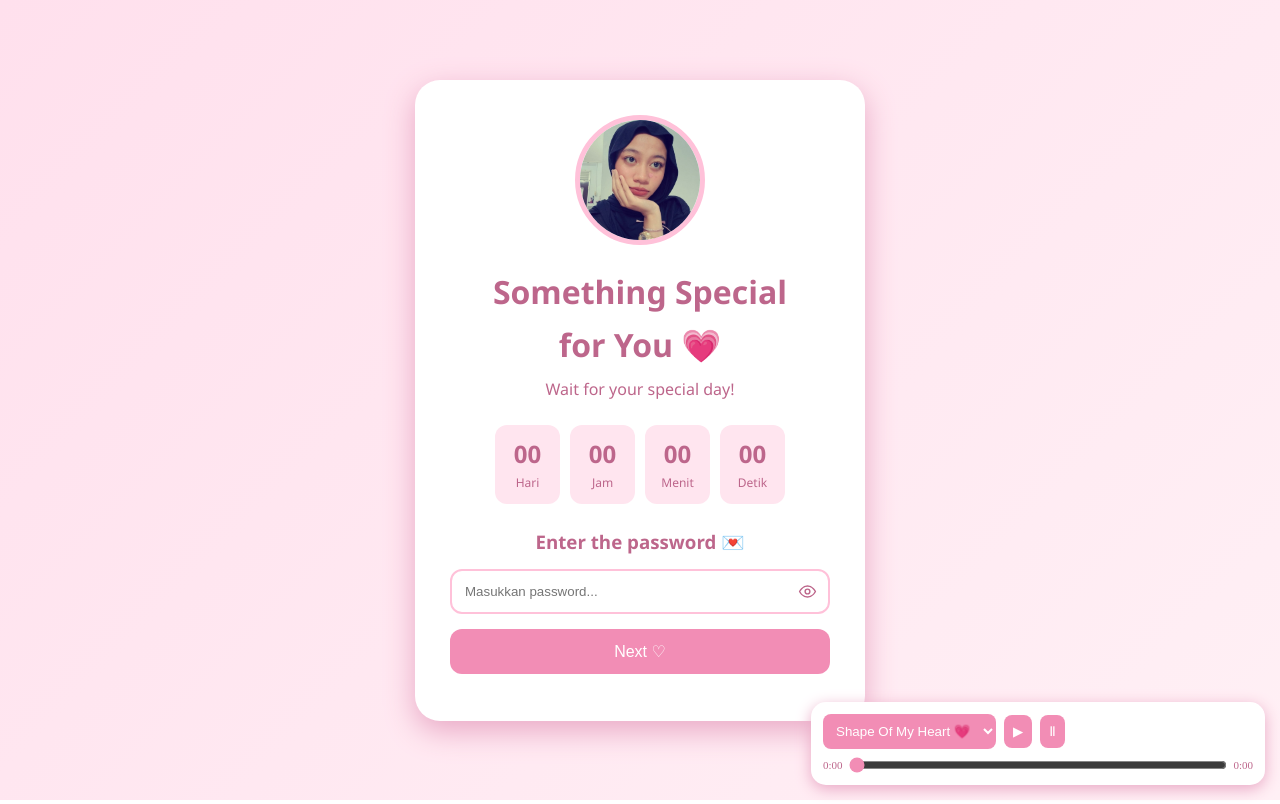
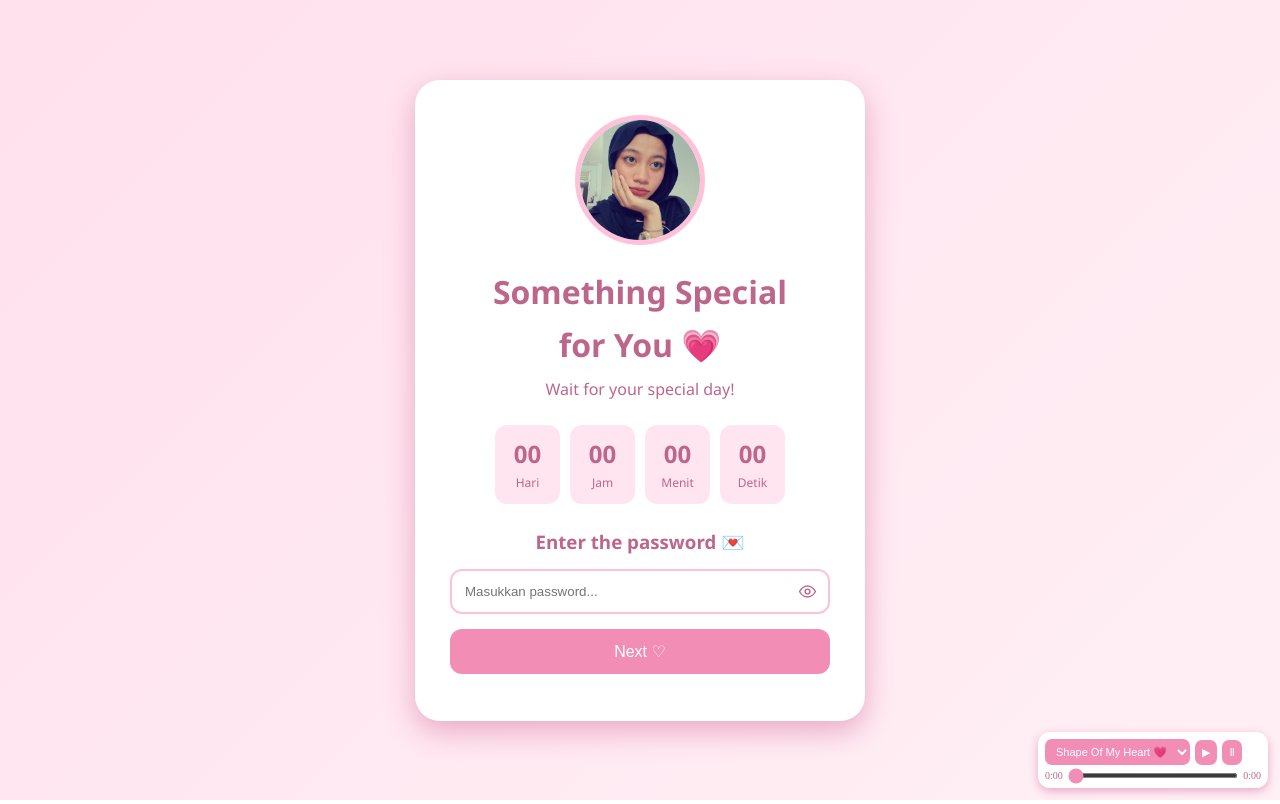
Before and after one commit to rijalsfx-pixel/Ultah-Website, a plain HTML site: page index.html in a window 1280 px wide. Drawn offline with Linux system fonts and the light colour scheme.

Commit message:
Update index.html

```diff
--- a/index.html
+++ b/index.html
@@ -27,55 +27,44 @@
 
    .music-player {
     position: fixed;
-            bottom: 15px;
-            right: 15px;
+    bottom: 12px;
+    right: 12px;
     z-index: 9999;
     background: white;
-            padding: 12px;
-            border-radius: 15px;
-            box-shadow: 0 4px 15px #e9a8c5;
+    padding: 7px;
+    border-radius: 12px;
+    box-shadow: 0 3px 10px #e9a8c5;
     display: flex;
-            gap: 8px;
+    gap: 5px;
     align-items: center;
+    flex-wrap: wrap;
+    width: 230px;
 }
 
 .music-player select,
 .music-player button {
-            padding: 9px;
+    padding: 6px 7px;
+    font-size: 11px;
     border: none;
-            border-radius: 8px;
+    border-radius: 7px;
     background: #f28db5;
     color: white;
     cursor: pointer;
 }
 
-		.music-player {
-    position: fixed;
-    bottom: 15px;
-    right: 15px;
-    z-index: 9999;
-    background: white;
-    padding: 12px;
-    border-radius: 15px;
-    box-shadow: 0 4px 15px #e9a8c5;
-    display: flex;
-    gap: 8px;
-    align-items: center;
-    flex-wrap: wrap;
-}
-
 .music-progress {
     display: flex;
     align-items: center;
-    gap: 6px;
+    gap: 5px;
     width: 100%;
-    font-size: 11px;
+    font-size: 10px;
     color: #bd668b;
 }
 
 #progress {
     flex: 1;
-    min-width: 80px;
+    min-width: 50px;
+    height: 5px;
     accent-color: #f28db5;
     cursor: pointer;
 }
```
Lines whose indentation alone changed are shown as unchanged.
